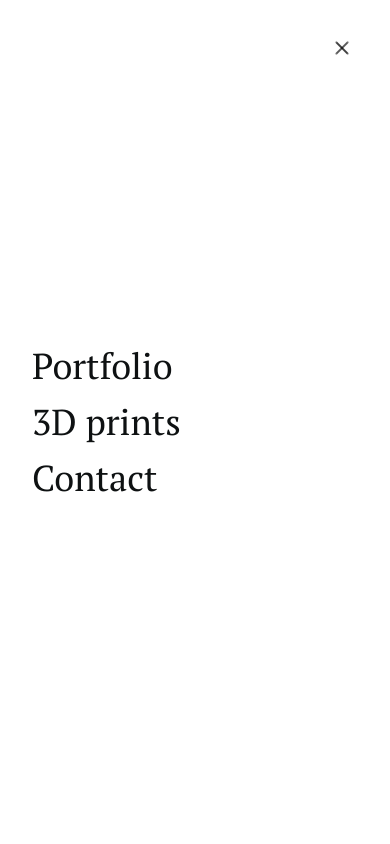
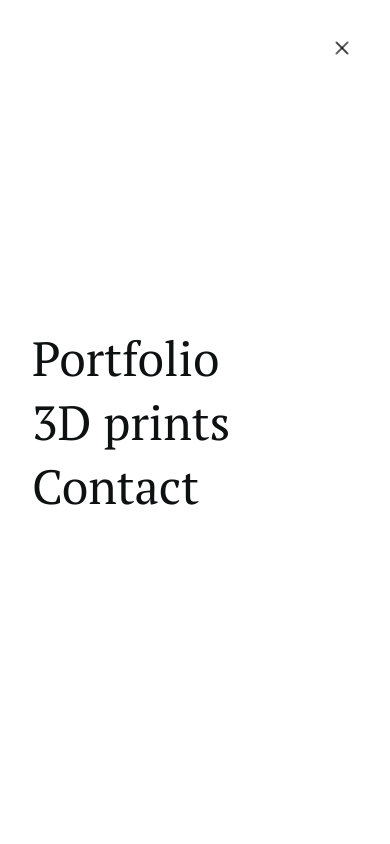
Before and after one commit to dvale04/photography-portfolio, a React (Create React App) app: page / in a window 390 px wide. Both pictures are taken after a click on the element 342 px from the left and 48 px from the top of the page. Shown: the top 844 px of the page. Built offline with nearby package versions, Linux system fonts and the light colour scheme; the HTML template or start-up script is replaced by a standard one.

Commit message:
changed size of menu list

```diff
--- a/src/components/MobileNav.js
+++ b/src/components/MobileNav.js
@@ -68,9 +68,9 @@ const MobileNav = () => {
             exit="hidden"
             className='bg-white shadow-3xl w-full fixed top-0
             right-0 h-screen z-20'>
-            {/* menu List or font-fifth*/}
+            {/* menu List .or font-fifth*/}
             <ul className='h-full flex flex-col justify-center
-            items-start gap-y-4 text-primary font-third text-4xl pl-8'>
+            items-start gap-y-4 text-primary font-third text-5xl pl-8'>
               <li>
                 <Link to='/portfolio' onClick={() => setOpenMenu(false)}>Portfolio</Link>
               </li>
```
